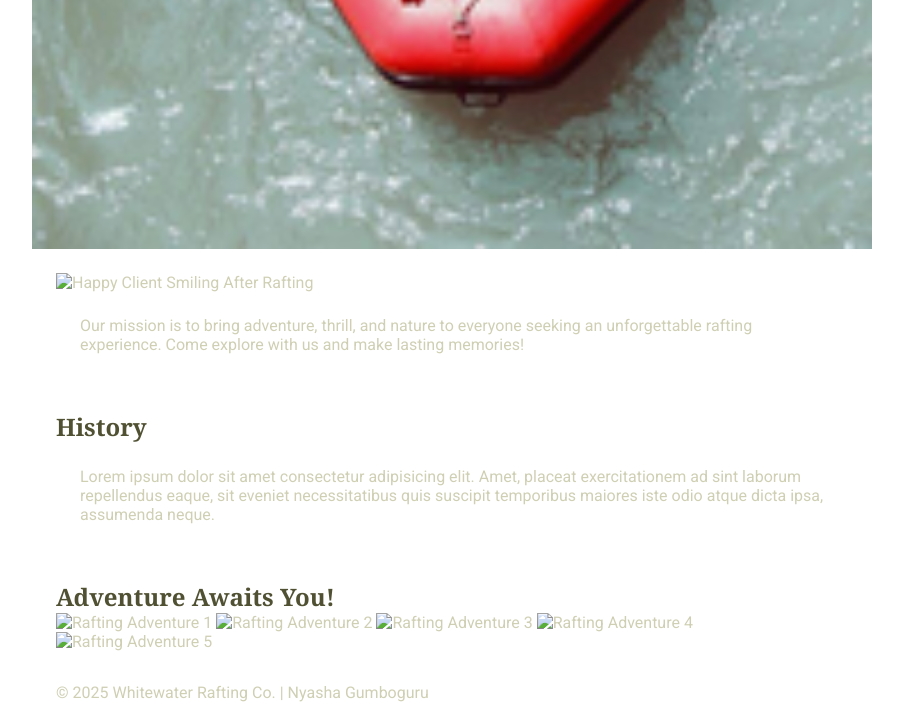
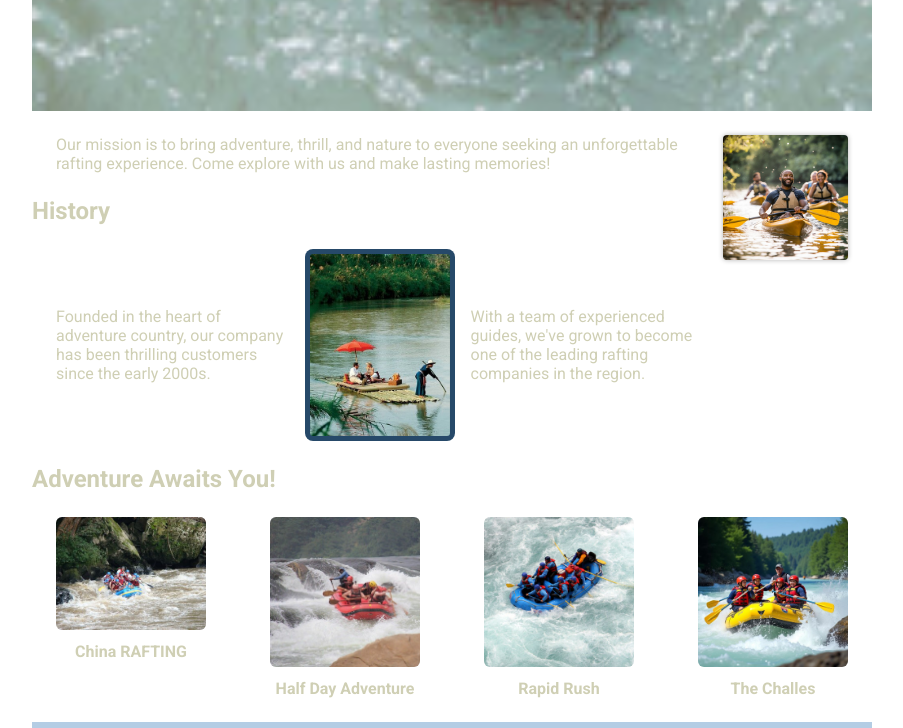
Before and after one commit to gumboguru01/wdd130, a plain HTML site: page wwr/about.html in a window 1280 px wide. Shown: the part 1247-1975 px from the top of the page, without its empty margins (188-1091 px from the left). Drawn offline with Linux system fonts and the light colour scheme; a web font is replaced by a local one.

Commit message:
update rafting

```diff
--- a/wwr/about.html
+++ b/wwr/about.html
@@ -8,25 +8,24 @@
         content="Learn about our whitewater rafting company, our mission, and our thrilling adventures." />
     <meta name="author" content="Nyasha Gumboguru" />
     <title>About Us | Whitewater Rafting Co.</title>
-
-    <!-- Fonts -->
     <link rel="preconnect" href="https://fonts.googleapis.com" />
     <link rel="preconnect" href="https://fonts.gstatic.com" crossorigin />
     <link href="https://fonts.googleapis.com/css2?family=Georgia:wght@400;700&family=Roboto:wght@400;700&display=swap"
         rel="stylesheet" />
-
-
     <link rel="stylesheet" href="styles/rafting.css" />
 </head>
 
 <body>
     <header>
         <img src="images/wwr-logo.png" alt="Rafting Company Logo" />
+        <h1>White Water Rafting</h1>
         <nav>
-            <a href="index.html">Home</a>
-            <a href="about.html">About</a>
-            <a href="trips.html">Trips</a>
-            <a href="contact.html">Contact</a>
+            <ul>
+                <li><a href="index.html">Home</a></li>
+                <li><a href="about.html">About Us</a></li>
+                <li><a href="trips.html">Trips</a></li>
+                <li><a href="contact.html">Contact Us</a></li>
+            </ul>
         </nav>
     </header>
 
@@ -37,40 +36,52 @@
         </div>
 
         <article>
-            <img src="images/happy-client.jpg" alt="Happy Client Smiling After Rafting" />
+            <img src="images/client.jpg" alt="Happy Client Smiling After Rafting" />
             <p>Our mission is to bring adventure, thrill, and nature to everyone seeking an unforgettable rafting
                 experience. Come explore with us and make lasting memories!</p>
         </article>
 
-        <section>
+        <section class="history">
             <h2>History</h2>
-            <p>Lorem ipsum dolor sit amet consectetur adipisicing elit. Amet, placeat exercitationem ad sint laborum
-                repellendus eaque, sit eveniet necessitatibus quis suscipit temporibus maiores iste odio atque dicta
-                ipsa, assumenda neque.</p>
+            <div class="history-container">
+                <p>Founded in the heart of adventure country, our company has been thrilling customers since the early
+                    2000s.</p>
+                <img src="images/history.jpg" alt="Historical Image">
+                <p>With a team of experienced guides, we've grown to become one of the leading rafting companies in the
+                    region.</p>
+            </div>
         </section>
 
-        <section>
+        <section class="adventures">
             <h2>Adventure Awaits You!</h2>
-            <img src="images/rafting1.jpg" alt="Rafting Adventure 1" />
-            <img src="images/rafting2.jpg" alt="Rafting Adventure 2" />
-            <img src="images/rafting3.jpg" alt="Rafting Adventure 3" />
-            <img src="images/rafting4.jpg" alt="Rafting Adventure 4" />
-            <img src="images/rafting5.jpg" alt="Rafting Adventure 5" />
+            <div class="adventure-gallery">
+                <figure>
+                    <img src="images/rafting1.jpg" alt="CHINA RFTNG o">
+                    <figcaption>China RAFTING </figcaption>
+                </figure>
+
+                <figure>
+                    <img src="images/rafting3.jpg" alt="Half Day Adventure">
+                    <figcaption>Half Day Adventure</figcaption>
+                </figure>
+                <figure>
+                    <img src="images/rafting4.jpg" alt="Rapid Rush">
+                    <figcaption>Rapid Rush</figcaption>
+                </figure>
+                <figure>
+                    <img src="images/rafting5.jpg" alt="The Challes">
+                    <figcaption>The Challes</figcaption>
+                </figure>
+            </div>
         </section>
     </main>
 
     <footer>
         <p>&copy; 2025 Whitewater Rafting Co. | Nyasha Gumboguru</p>
         <nav class="socialmedia">
-            <a href="https://facebook.com" target="_blank">
-                <img src="images/facebook-icon.png" alt="Facebook" />
-            </a>
-            <a href="https://twitter.com" target="_blank">
-                <img src="images/twitter-icon.png" alt="Twitter" />
-            </a>
-            <a href="https://instagram.com" target="_blank">
-                <img src="images/instagram-icon.png" alt="Instagram" />
-            </a>
+            <a href="https://facebook.com" target="_blank"><img src="images/facebook-icon.png" alt="Facebook" /></a>
+            <a href="https://twitter.com" target="_blank"><img src="images/twitter-icon.png" alt="Twitter" /></a>
+            <a href="https://instagram.com" target="_blank"><img src="images/instagram-icon.png" alt="Instagram" /></a>
         </nav>
     </footer>
 </body>
--- a/wwr/styles/rafting.css
+++ b/wwr/styles/rafting.css
@@ -3,11 +3,9 @@
     --secondary-color: #264969;
     --accent1-color: #cfcfb4;
     --accent2-color: #b4cde4;
-
     --heading-font: "Georgia", serif;
     --body-font: "Roboto", sans-serif;
 }
-
 
 * {
     margin: 0;
@@ -15,13 +13,11 @@
     box-sizing: border-box;
 }
 
-
 body {
     font-family: var(--body-font);
     color: var(--accent1-color);
     background-color: #fff;
 }
-
 
 header,
 main,
@@ -30,38 +26,49 @@ footer {
     margin: 0 auto;
 }
 
-/* Headings */
-h1,
-h2 {
-    font-family: var(--heading-font);
+header {
+    display: grid;
+    grid-template-columns: auto 1fr auto;
+    align-items: center;
+    gap: 1rem;
+    background-color: var(--accent2-color);
+    padding: 1rem;
+}
+
+header img {
+    width: 80px;
+    height: auto;
+}
+
+header h1 {
+    font-size: 1.8rem;
     color: var(--primary-color);
 }
 
-
-nav,
-p,
-section,
-article {
-    margin: 16px;
-    padding: 8px;
+header nav ul {
+    display: flex;
+    list-style: none;
+    gap: 1rem;
 }
 
-
-.socialmedia a {
+header nav a {
     text-decoration: none;
+    color: var(--secondary-color);
+    padding: 0.5rem 1rem;
+    background-color: #fff;
+    border-radius: 5px;
 }
 
+/* Hero */
 .hero {
     position: relative;
 }
-
 
 .hero img {
     display: block;
     width: 100%;
     height: auto;
 }
-
 
 .hero h1 {
     position: absolute;
@@ -75,20 +82,12 @@ article {
     font-size: 2rem;
 }
 
-
-.hero article {
-    position: absolute;
-    bottom: 20px;
-    left: 20px;
-    right: 20px;
-    background-color: rgba(80, 80, 51, 0.85);
-    padding: 16px;
-    color: #fff;
-    border-radius: 8px;
+article {
+    margin: 16px;
+    padding: 8px;
 }
 
-
-.hero article img {
+article img {
     float: right;
     width: 125px;
     margin-left: 12px;
@@ -96,3 +95,71 @@ article {
     border-radius: 4px;
     box-shadow: 0 0 5px rgba(0, 0, 0, 0.3);
 }
+
+/* History Section */
+.history-container {
+    display: grid;
+    grid-template-columns: 1fr auto 1fr;
+    align-items: center;
+    gap: 1rem;
+    margin: 16px;
+    padding: 8px;
+}
+
+.history-container img {
+    width: 150px;
+    height: auto;
+    background-color: var(--secondary-color);
+    padding: 5px;
+    border-radius: 8px;
+}
+
+/* Adventure Gallery */
+.adventure-gallery {
+    display: flex;
+    justify-content: space-between;
+    flex-wrap: wrap;
+    gap: 1rem;
+    margin: 16px;
+    padding: 8px;
+}
+
+.adventure-gallery figure {
+    width: 150px;
+    text-align: center;
+}
+
+.adventure-gallery img {
+    width: 100%;
+    height: auto;
+    border-radius: 6px;
+}
+
+figcaption {
+    margin-top: 0.5rem;
+    font-weight: bold;
+}
+
+/* Footer */
+footer {
+    display: flex;
+    justify-content: space-between;
+    align-items: center;
+    background-color: var(--accent2-color);
+    padding: 1rem;
+}
+
+footer nav.socialmedia {
+    display: flex;
+    gap: 1rem;
+}
+
+footer nav.socialmedia img {
+    width: 30px;
+    height: 30px;
+}
+.socialmedia a {
+    color: var(--secondary-color);
+    font-size: 1.5rem;
+    text-decoration: none;
+}
```
Also changed, not shown: wwr/images/client.jpg (added), wwr/images/facebook-icon.png (added), wwr/images/history.jpg (added), wwr/images/instagram-icon.png (added), wwr/images/rafting1.jpg (added), wwr/images/rafting2.jpg (added), wwr/images/rafting3.jpg (added), wwr/images/rafting4.jpg (added), wwr/images/rafting5.jpg (added), wwr/images/twitter-icon.png (added).
